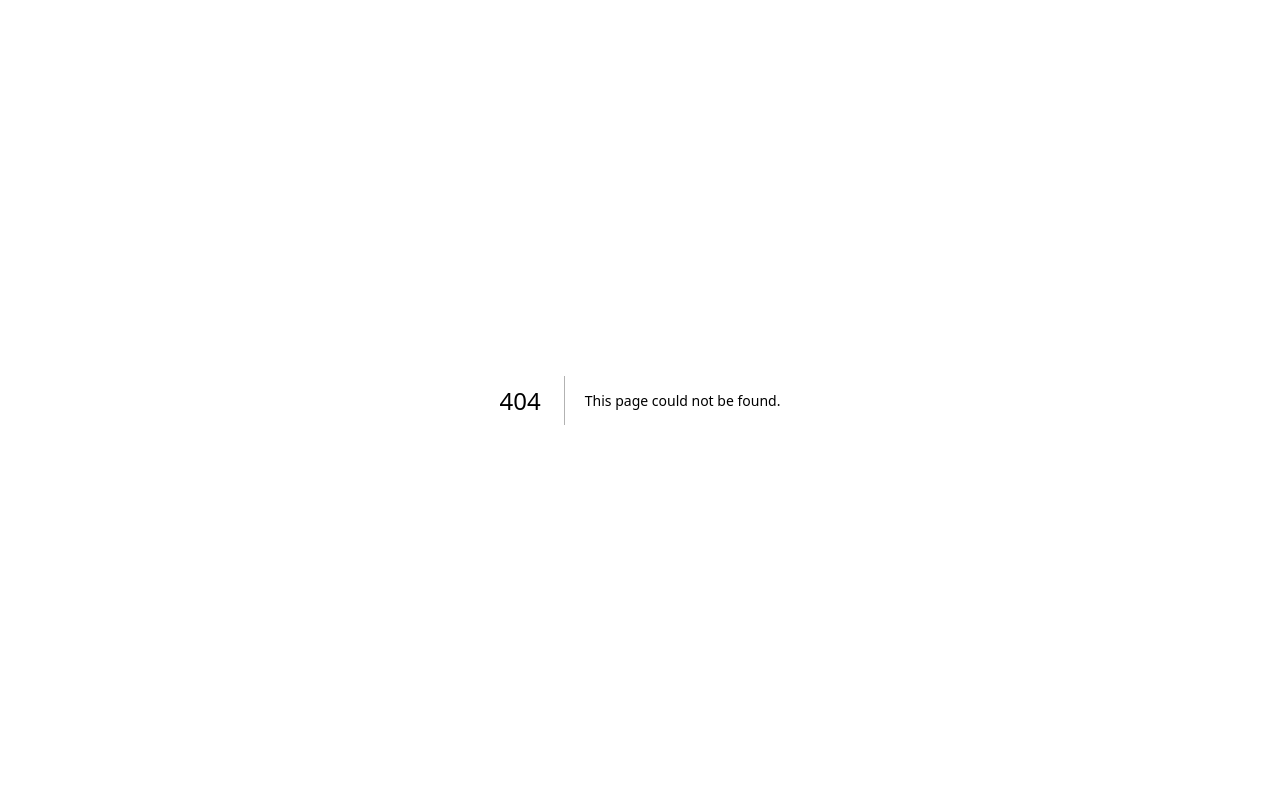
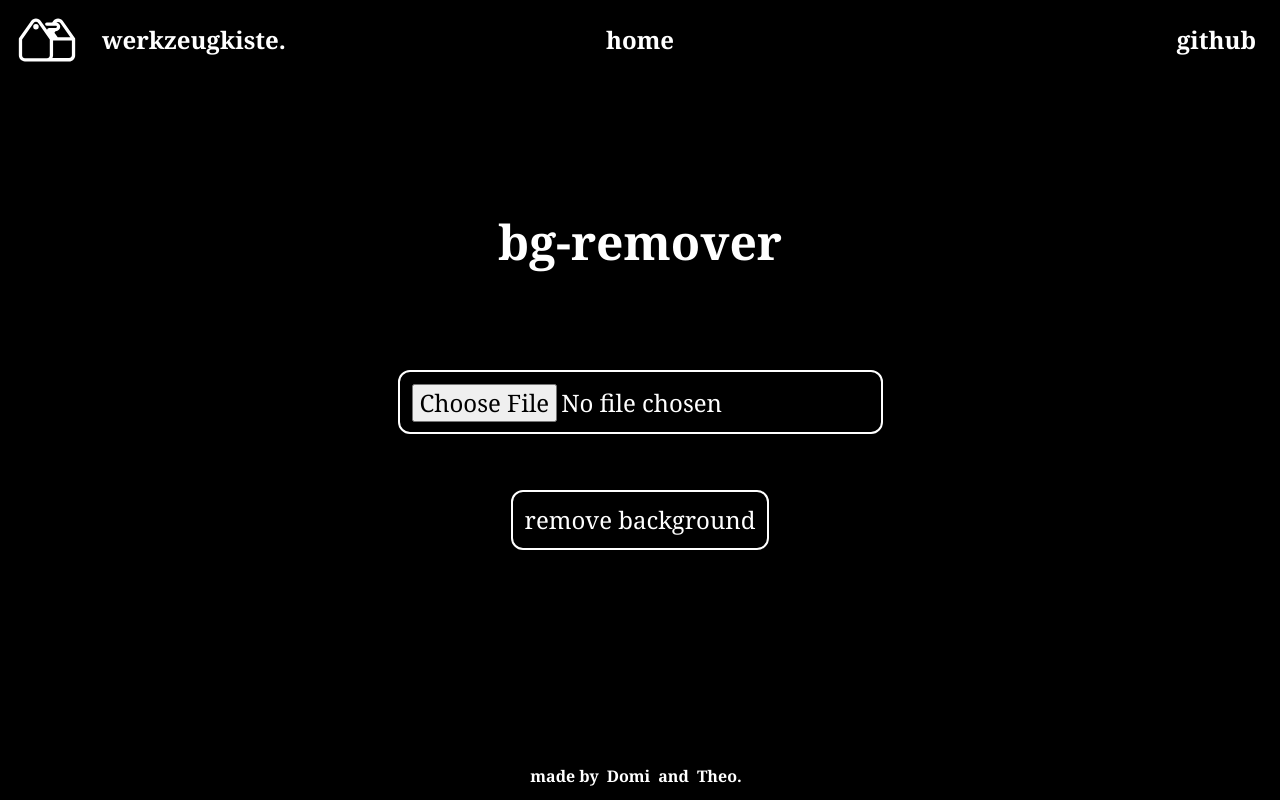
Before and after one commit to theoleuthardt/werkzeugkiste, a Next.js app in the folder frontend/: page /bg-remover in a window 1280 px wide. Before the commit this address had no page. Built offline with nearby package versions, Linux system fonts and the light colour scheme.

Commit message:
feat: frontend page with remove bg api call and automatic download of output image

```diff
--- /dev/null
+++ b/frontend/src/app/bg-remover/layout.tsx
@@ -0,0 +1,20 @@
+import React from "react";
+import type { Metadata } from "next";
+import { toolLinks } from "@/constants";
+
+export const metadata: Metadata = {
+  title: toolLinks[6].title,
+  description: "Remove backgrounds from your images!",
+};
+
+export default function RootLayout({
+  children,
+}: Readonly<{
+  children: React.ReactNode;
+}>) {
+  return (
+    <html lang="en">
+      <body className={`antialiased`}>{children}</body>
+    </html>
+  );
+}
--- /dev/null
+++ b/frontend/src/app/bg-remover/page.tsx
@@ -0,0 +1,96 @@
+"use client";
+import React, { useState } from "react";
+import Navbar from "../../components/Navbar";
+import Footer from "../../components/Footer";
+import Button from "../../components/Button";
+
+export default function BGRemover() {
+  const [file, setFile] = useState<File | null>(null);
+  const [loading, setLoading] = useState(false);
+
+  const handleFileChange = (event: React.ChangeEvent<HTMLInputElement>) => {
+    event.preventDefault();
+
+    if (event.target.files && event.target.files.length > 0) {
+      const selectedFile = event.target.files[0];
+      setFile(selectedFile);
+    }
+  };
+
+  const removeBG = async () => {
+    if (!file) {
+      alert("No file selected");
+      return;
+    } else if (file.size > 5 * 1024 * 1024) {
+      alert("File size should be less than 5MB");
+      return;
+    }
+
+    const formData = new FormData();
+    formData.append("file", file);
+
+    setLoading(true);
+
+    try {
+      const response = await fetch(process.env.backend_url + "/api/remove-bg", {
+        method: "POST",
+        body: formData,
+      });
+
+      if (!response.ok) {
+        console.error(`Error: ${response.statusText}`);
+        return;
+      }
+
+      const blob = await response.blob();
+      const url = window.URL.createObjectURL(blob);
+      const filename = file.name.split(".")[0];
+
+      const a = document.createElement("a");
+      a.href = url;
+      a.download = `${filename}.png`;
+      document.body.appendChild(a);
+      a.click();
+      document.body.removeChild(a);
+
+      setTimeout(() => {
+        URL.revokeObjectURL(url);
+      }, 5000);
+    } catch (error) {
+      console.error("Error while converting:", error);
+      alert("Error while converting!");
+    } finally {
+      setLoading(false);
+    }
+  };
+
+  return (
+    <div className="w-screen h-auto min-h-screen bg-black text-white font-noto flex flex-col items-center">
+      <Navbar renderHomeLink={true} />
+      <div className="w-screen h-auto min-h-[calc(100vh-80px-60px)] flex flex-1 flex-col items-center justify-center">
+        <h2 className="text-5xl font-bold text-white mb-16">bg-remover</h2>
+        <div className="h-36 flex flex-row items-center justify-center gap-4">
+          <input
+            type="file"
+            className="h-16 border-2 border-white p-3 rounded-xl text-2xl text-center text-white"
+            id="documentUpload"
+            onChange={handleFileChange}
+          />
+        </div>
+        <div className={"flex flex-row items-center gap-4 mt-4 mb-16"}>
+          <Button
+            content={
+              loading ? (
+                <div className="h-10 w-10 border-8 border-blue-100 border-t-blue-500 rounded-full animate-spin" />
+              ) : (
+                "remove background"
+              )
+            }
+            onClick={removeBG}
+          />
+        </div>
+      </div>
+      <Footer className="flex justify-center items-end" />
+    </div>
+  );
+}
```
